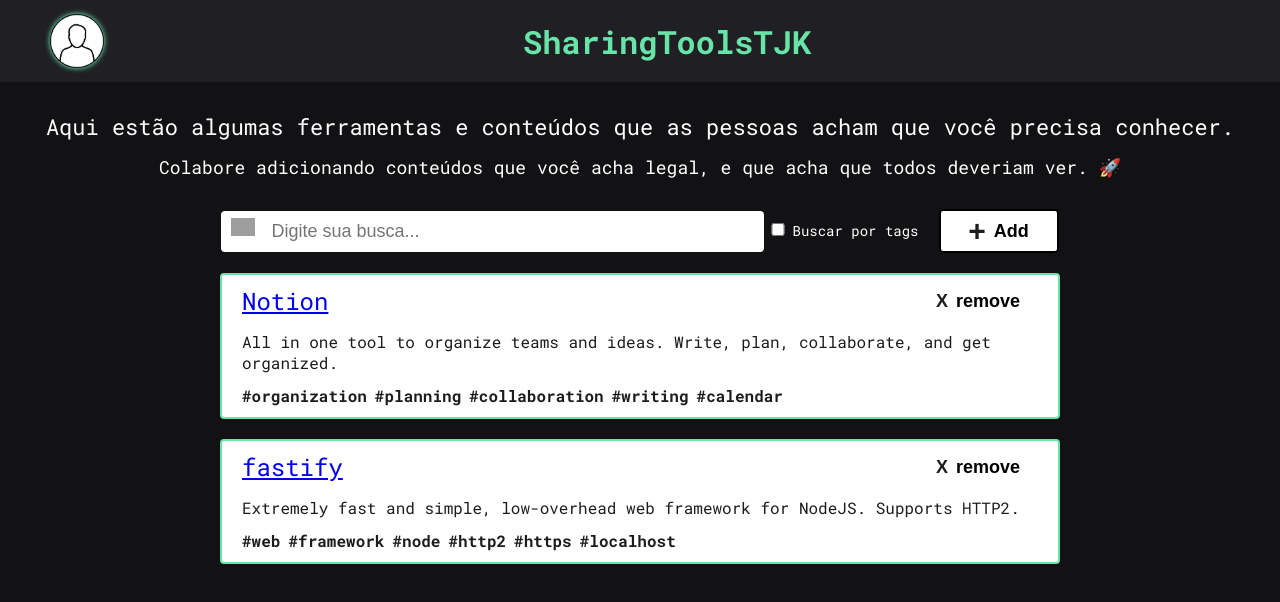
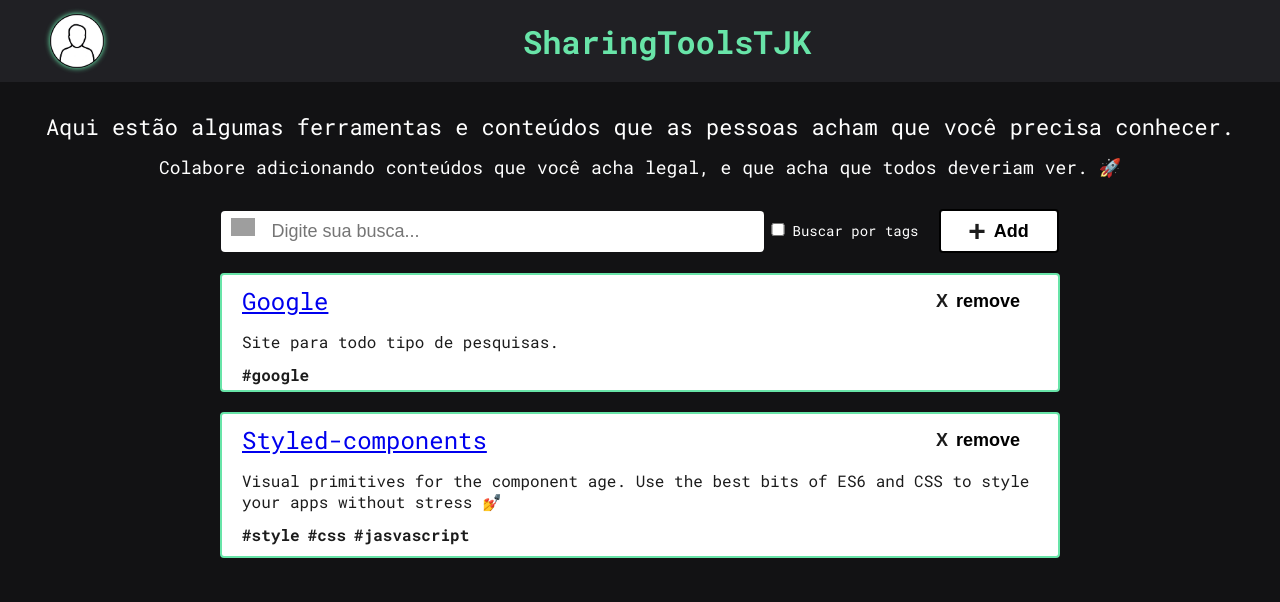
Before and after one commit to ThiagoKachi/SharingToolsTJK, a React (Create React App) app: page /home in a window 1280 px wide. Shown: the top 602 px of the page. Built offline with nearby package versions, Linux system fonts and the light colour scheme; data requests are answered from the project's data file; grey boxes are pictures that could not be loaded.

Commit message:
Add new post function created

```diff
--- a/db.json
+++ b/db.json
@@ -1,30 +1,23 @@
 {
   "tools": [
     {
-      "id": 1,
-      "title": "Notion",
-      "link": "https://notion.so",
-      "description": "All in one tool to organize teams and ideas. Write, plan, collaborate, and get organized. ",
+      "id": "13492ff8-c2b0-409d-880d-3d67cb895ef1",
+      "title": "Google",
+      "link": "https://google.com",
+      "description": "Site para todo tipo de pesquisas.",
       "tags": [
-        "organization",
-        "planning",
-        "collaboration",
-        "writing",
-        "calendar"
+        "google"
       ]
     },
     {
-      "id": 3,
-      "title": "fastify",
-      "link": "https://www.fastify.io/",
-      "description": "Extremely fast and simple, low-overhead web framework for NodeJS. Supports HTTP2.",
+      "id": "da08c20c-aacc-43c9-9f1d-10627fb7b3c6",
+      "title": "Styled-components",
+      "link": "https://styled-components.com/",
+      "description": "Visual primitives for the component age. Use the best bits of ES6 and CSS to style your apps without stress 💅\n",
       "tags": [
-        "web",
-        "framework",
-        "node",
-        "http2",
-        "https",
-        "localhost"
+        "style",
+        "css",
+        "jasvascript"
       ]
     }
   ]
--- a/package.json
+++ b/package.json
@@ -15,6 +15,7 @@
     "react-router-dom": "^5.2.0",
     "react-scripts": "4.0.3",
     "styled-components": "^5.3.0",
+    "uuid": "^8.3.2",
     "web-vitals": "^1.0.1"
   },
   "scripts": {
--- a/src/App.jsx
+++ b/src/App.jsx
@@ -14,7 +14,8 @@
 
 export default App;
 
-// Fazer funcionalidade de adicionar ferramenta e abrir modal para isso
+// Ao adicionar ferramenta, atualizar a lista com o post novo
 // Fazer autenticação com github && pegar user e avatar para colocar no Header / Firebase?
 // Deixar remover apenas se o usuário for o mesmo que criou
 // Ajustar bug de pesquisa
+// Ajustar bug 'checked' ao carregar a página
--- a/src/components/AddPostModal/index.jsx
+++ b/src/components/AddPostModal/index.jsx
@@ -7,7 +7,20 @@
 Modal.setAppElement('#root');
 
 export function AddPostModal() {
-  const { addModal, closeAddToolModal } = useContext(AppContext);
+  const {
+    addModal,
+    closeAddToolModal,
+    mySubmitFunction,
+    toolName,
+    setToolName,
+    toolLink,
+    setToolLink,
+    toolDescription,
+    setToolDescription,
+    toolTags,
+    setToolTags,
+    createToolPost,
+  } = useContext(AppContext);
 
   return (
     <Modal
@@ -21,14 +34,26 @@
         <h1>
           <span>+</span> Adicionar ferramenta
         </h1>
-        <form>
+        <form onSubmit={mySubmitFunction}>
           <label htmlFor="">
             Nome da ferramenta
-            <input type="text" placeholder="Nome da ferramenta" required />
+            <input
+              type="text"
+              placeholder="Nome da ferramenta"
+              required
+              value={toolName}
+              onChange={(e) => setToolName(e.target.value)}
+            />
           </label>
           <label htmlFor="">
             Link da ferramenta
-            <input type="text" placeholder="Full URL" required />
+            <input
+              type="text"
+              placeholder="Full URL"
+              required
+              value={toolLink}
+              onChange={(e) => setToolLink(e.target.value)}
+            />
           </label>
           <label htmlFor="">
             Descrição da ferramenta
@@ -36,13 +61,27 @@
               type="text"
               placeholder="Breve descrição sobre a ferramenta"
               required
+              value={toolDescription}
+              onChange={(e) => setToolDescription(e.target.value)}
             />
           </label>
           <label htmlFor="">
             TAGS
-            <input type="text" placeholder="Separe por espaços" required />
+            <input
+              type="text"
+              placeholder="Separe por espaços"
+              required
+              value={toolTags}
+              onChange={(e) => setToolTags(e.target.value)}
+            />
           </label>
-          <button>Adicionar ferramenta</button>
+          <button
+            onClick={() =>
+              createToolPost(toolName, toolLink, toolDescription, toolTags)
+            }
+          >
+            Adicionar ferramenta
+          </button>
         </form>
       </Container>
     </Modal>
--- a/src/components/Card/index.jsx
+++ b/src/components/Card/index.jsx
@@ -5,10 +5,9 @@
 import { Button } from '../Button';
 import { AppContext } from '../../context/AppContext';
 import { DeleteModal } from '../../components/DeleteModal';
-import { AddPostModal } from '../AddPostModal';
 
 export function Card({ post, idPost }) {
-  const { modalIsOpen, openModal, addModal } = useContext(AppContext);
+  const { modalIsOpen, openModal } = useContext(AppContext);
 
   return (
     <Container>
@@ -25,12 +24,11 @@
         ))}
       </p>
       {modalIsOpen && <DeleteModal />}
-      {addModal && <AddPostModal />}
     </Container>
   );
 }
 
 Card.propTypes = {
   post: PropTypes.object,
-  idPost: PropTypes.number,
+  idPost: PropTypes.string,
 };
--- a/src/context/AppProvider.jsx
+++ b/src/context/AppProvider.jsx
@@ -2,7 +2,7 @@
 import PropTypes from 'prop-types';
 
 import { AppContext } from './AppContext';
-import { getPostsList, deletePostById } from '../services';
+import { getPostsList, deletePostById, createPost } from '../services';
 
 export function Provider({ children }) {
   const [userName, setUserName] = useState('');
@@ -85,6 +85,24 @@
     setAddModal(false);
   }
 
+  // Get input values
+  const [toolName, setToolName] = useState('');
+  const [toolLink, setToolLink] = useState('');
+  const [toolDescription, setToolDescription] = useState('');
+  const [toolTags, setToolTags] = useState([]);
+
+  function mySubmitFunction(e) {
+    e.preventDefault();
+  }
+
+  function createToolPost(title, link, description, tags) {
+    createPost(title, link, description, tags).then(() =>
+      setPostsList((lastPosts) => lastPosts.map((posts) => posts))
+    );
+
+    setAddModal(false);
+  }
+
   const infosToShare = {
     userName,
     setUserName,
@@ -105,6 +123,16 @@
     openAddToolModal,
     closeAddToolModal,
     addModal,
+    mySubmitFunction,
+    toolName,
+    setToolName,
+    toolLink,
+    setToolLink,
+    toolDescription,
+    setToolDescription,
+    toolTags,
+    setToolTags,
+    createToolPost,
   };
 
   return (
--- a/src/pages/Home/index.jsx
+++ b/src/pages/Home/index.jsx
@@ -7,9 +7,10 @@
 import { Loader } from '../../components/Loader';
 import { CardList } from '../../components/CardList';
 import { AppContext } from '../../context/AppContext';
+import { AddPostModal } from '../../components/AddPostModal';
 
 export function Home() {
-  const { isLoading } = useContext(AppContext);
+  const { isLoading, addModal } = useContext(AppContext);
 
   return (
     <>
@@ -26,6 +27,7 @@
       </Container>
       <SearchBar />
       {!isLoading ? <CardList /> : <Loader />}
+      {addModal && <AddPostModal />}
     </>
   );
 }
--- a/src/services/index.js
+++ b/src/services/index.js
@@ -1,4 +1,5 @@
 import axios from 'axios';
+import { v4 as uuidv4 } from 'uuid';
 
 export async function getPostsList() {
   const { data } = await axios.get('http://localhost:3004/tools');
@@ -13,3 +14,21 @@
     console.log(err);
   }
 }
+
+export async function createPost(title, link, description, tags) {
+  const stringSplit = tags.split(' ');
+
+  try {
+    const { data } = await axios.post(`http://localhost:3004/tools`, {
+      id: uuidv4(),
+      title,
+      link,
+      description,
+      tags: stringSplit,
+    });
+
+    return data;
+  } catch (err) {
+    console.log(err);
+  }
+}
```
Also changed, not shown: 1 other file (tests, documents, lock files or other folders).
